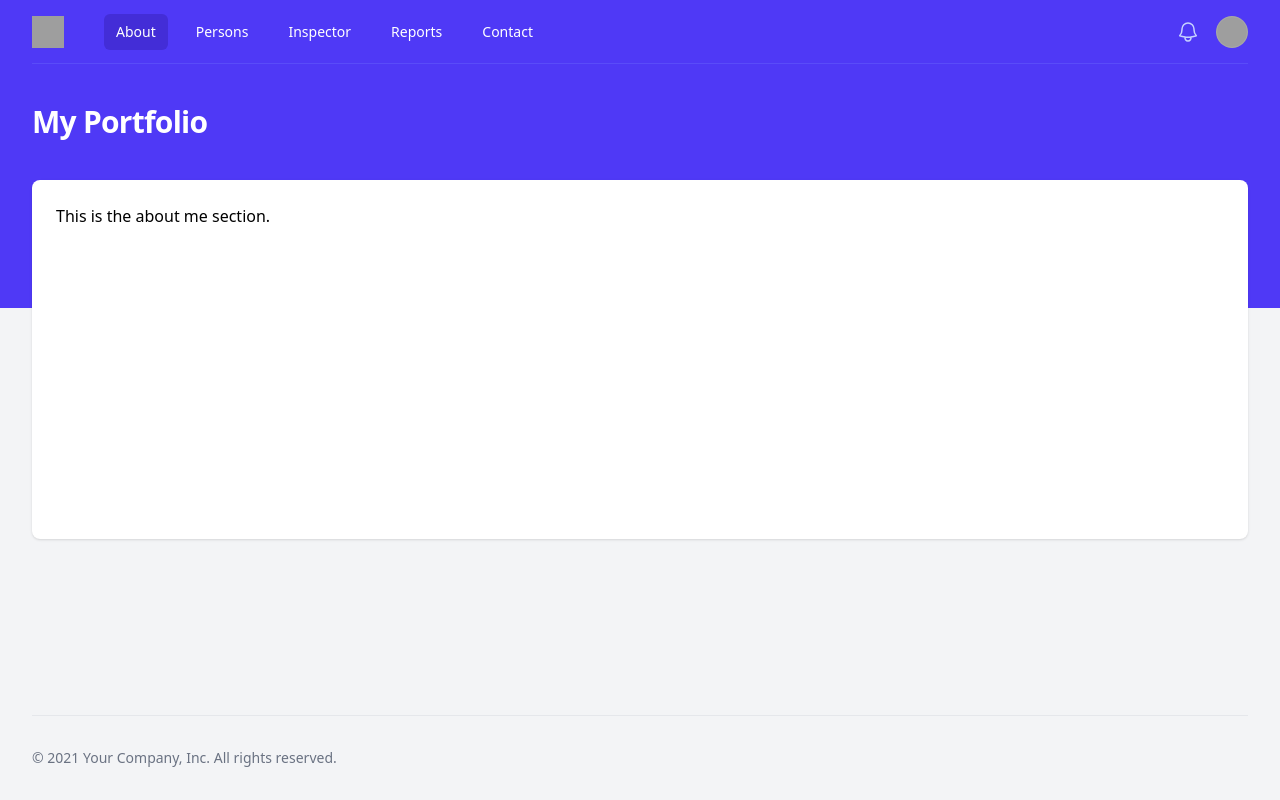
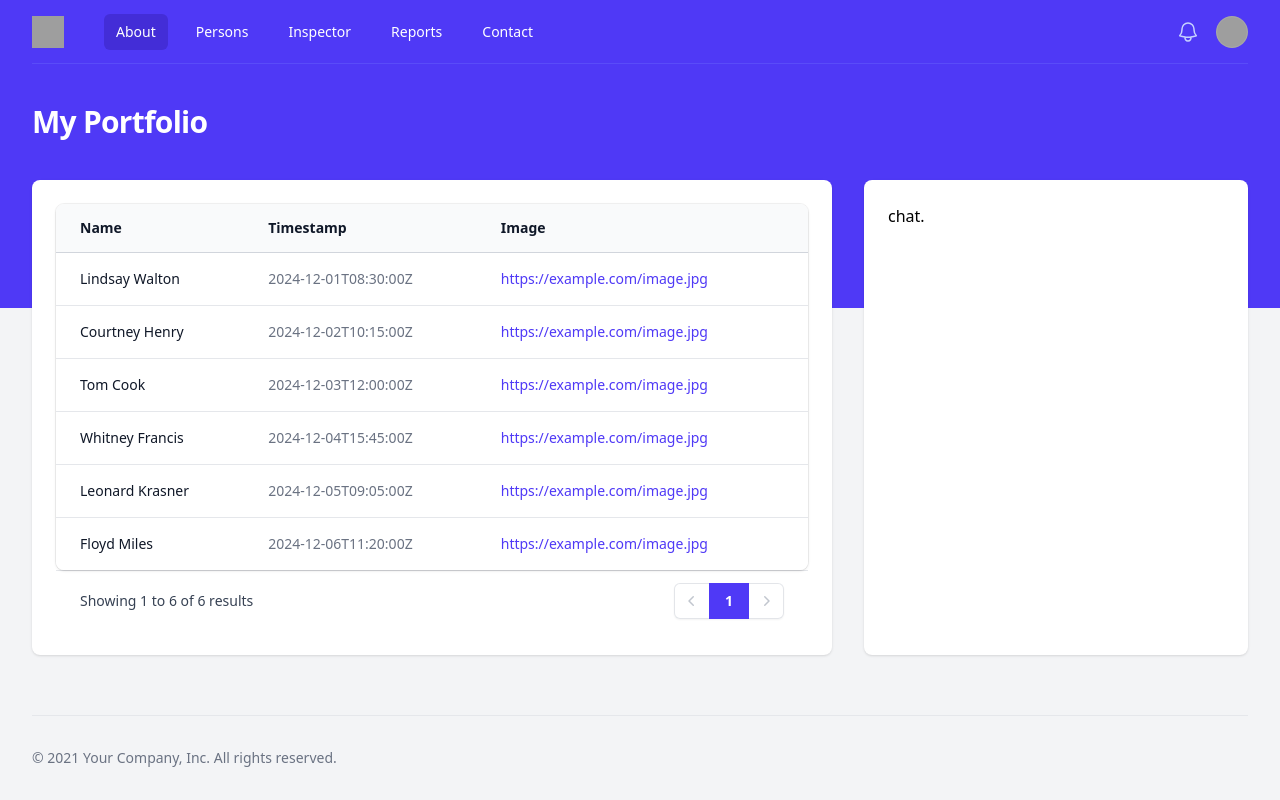
Before and after one commit to virtualitems/alejandrocr.co-2026, a React (Vite) app: page / in a window 1280 px wide. Built offline with nearby package versions, Linux system fonts and the light colour scheme; grey boxes are pictures that could not be loaded.

Commit message:
feat: add ReportsTable component and integrate it into the layout

```diff
--- /dev/null
+++ b/src/components/reports-table.tsx
@@ -0,0 +1,135 @@
+import { ChevronLeftIcon, ChevronRightIcon } from '@heroicons/react/20/solid'
+
+export type Person = {
+  name: string
+  timestamp: string
+  image: string
+}
+
+export type ReportsTableProps = {
+  people: Person[]
+  page?: number
+  pageSize?: number
+  total?: number
+  onPageChange?: (page: number) => void
+}
+
+export function ReportsTable({ people, page: pageProp, pageSize: pageSizeProp, total: totalProp, onPageChange }: ReportsTableProps) {
+  const pageSize = pageSizeProp ?? people.length
+  const total = totalProp ?? people.length
+  const totalPages = Math.max(1, Math.ceil(total / pageSize))
+  const page = Math.min(Math.max(pageProp ?? 1, 1), totalPages)
+  const start = total === 0 ? 0 : (page - 1) * pageSize + 1
+  const end = Math.min(total, page * pageSize)
+  const canGoPrev = page > 1 && Boolean(onPageChange)
+  const canGoNext = page < totalPages && Boolean(onPageChange)
+
+  return (
+    <div className="space-y-3">
+      <div className="-mx-4 -my-2 overflow-x-auto sm:-mx-6 lg:-mx-8">
+        <div className="inline-block min-w-full py-2 align-middle sm:px-6 lg:px-8">
+          <div className="overflow-hidden shadow-sm outline-1 outline-black/5 sm:rounded-lg dark:shadow-none dark:-outline-offset-1 dark:outline-white/10">
+            <table className="relative min-w-full divide-y divide-gray-300 dark:divide-white/15">
+              <thead className="bg-gray-50 dark:bg-gray-800/75">
+                <tr>
+                  <th
+                    scope="col"
+                    className="py-3.5 pr-3 pl-4 text-left text-sm font-semibold text-gray-900 sm:pl-6 dark:text-gray-200"
+                  >
+                    Name
+                  </th>
+                  <th
+                    scope="col"
+                    className="px-3 py-3.5 text-left text-sm font-semibold text-gray-900 dark:text-gray-200"
+                  >
+                    Timestamp
+                  </th>
+                  <th
+                    scope="col"
+                    className="px-3 py-3.5 text-left text-sm font-semibold text-gray-900 dark:text-gray-200"
+                  >
+                    Image
+                  </th>
+                </tr>
+              </thead>
+              <tbody className="divide-y divide-gray-200 bg-white dark:divide-white/10 dark:bg-gray-800/50">
+                {people.map((person) => (
+                  <tr key={`${person.name}-${person.timestamp}`}>
+                    <td className="py-4 pr-3 pl-4 text-sm font-medium whitespace-nowrap text-gray-900 sm:pl-6 dark:text-white">
+                      {person.name}
+                    </td>
+                    <td className="px-3 py-4 text-sm whitespace-nowrap text-gray-500 dark:text-gray-400">
+                      {person.timestamp}
+                    </td>
+                    <td className="px-3 py-4 text-sm whitespace-nowrap text-gray-500 dark:text-gray-400">
+                      <a
+                        href={person.image}
+                        className="text-indigo-600 hover:text-indigo-900 dark:text-indigo-400 dark:hover:text-indigo-300"
+                        target="_blank"
+                        rel="noreferrer"
+                      >
+                        {person.image}
+                      </a>
+                    </td>
+                  </tr>
+                ))}
+              </tbody>
+            </table>
+          </div>
+        </div>
+      </div>
+
+      <div className="flex items-center justify-between border-t border-gray-200 bg-white px-4 py-3 sm:px-6 dark:border-white/10 dark:bg-transparent">
+        <div className="flex flex-1 justify-between sm:hidden">
+          <button
+            type="button"
+            disabled={!canGoPrev}
+            onClick={() => canGoPrev && onPageChange?.(page - 1)}
+            className="relative inline-flex items-center rounded-md border border-gray-300 bg-white px-4 py-2 text-sm font-medium text-gray-700 hover:bg-gray-50 disabled:cursor-not-allowed disabled:opacity-60 dark:border-white/10 dark:bg-white/5 dark:text-gray-200 dark:hover:bg-white/10"
+          >
+            Previous
+          </button>
+          <button
+            type="button"
+            disabled={!canGoNext}
+            onClick={() => canGoNext && onPageChange?.(page + 1)}
+            className="relative ml-3 inline-flex items-center rounded-md border border-gray-300 bg-white px-4 py-2 text-sm font-medium text-gray-700 hover:bg-gray-50 disabled:cursor-not-allowed disabled:opacity-60 dark:border-white/10 dark:bg-white/5 dark:text-gray-200 dark:hover:bg-white/10"
+          >
+            Next
+          </button>
+        </div>
+        <div className="hidden sm:flex sm:flex-1 sm:items-center sm:justify-between">
+          <p className="text-sm text-gray-700 dark:text-gray-300">
+            Showing <span className="font-medium">{start}</span> to <span className="font-medium">{end}</span> of{' '}
+            <span className="font-medium">{total}</span> results
+          </p>
+          <div>
+            <nav aria-label="Pagination" className="isolate inline-flex -space-x-px rounded-md shadow-xs dark:shadow-none">
+              <button
+                type="button"
+                disabled={!canGoPrev}
+                onClick={() => canGoPrev && onPageChange?.(page - 1)}
+                className="relative inline-flex items-center rounded-l-md px-2 py-2 text-gray-400 inset-ring inset-ring-gray-300 hover:bg-gray-50 focus:z-20 focus:outline-offset-0 disabled:cursor-not-allowed disabled:opacity-60 dark:inset-ring-gray-700 dark:hover:bg-white/5"
+              >
+                <span className="sr-only">Previous</span>
+                <ChevronLeftIcon aria-hidden="true" className="size-5" />
+              </button>
+              <span className="relative z-10 inline-flex items-center bg-indigo-600 px-4 py-2 text-sm font-semibold text-white focus:z-20 dark:bg-indigo-500">
+                {page}
+              </span>
+              <button
+                type="button"
+                disabled={!canGoNext}
+                onClick={() => canGoNext && onPageChange?.(page + 1)}
+                className="relative inline-flex items-center rounded-r-md px-2 py-2 text-gray-400 inset-ring inset-ring-gray-300 hover:bg-gray-50 focus:z-20 focus:outline-offset-0 disabled:cursor-not-allowed disabled:opacity-60 dark:inset-ring-gray-700 dark:hover:bg-white/5"
+              >
+                <span className="sr-only">Next</span>
+                <ChevronRightIcon aria-hidden="true" className="size-5" />
+              </button>
+            </nav>
+          </div>
+        </div>
+      </div>
+    </div>
+  )
+}
--- a/src/main.tsx
+++ b/src/main.tsx
@@ -1,6 +1,7 @@
 import { StrictMode } from 'react'
 import { createRoot } from 'react-dom/client'
-import { Layout } from './layouts/1-column'
+import { Layout } from './layouts/2-columns'
+import { ReportsTable, type Person } from './components/reports-table'
 
 import './tailwind.css'
 
@@ -10,6 +11,39 @@ const user = {
   imageUrl:
     'https://images.unsplash.com/photo-1472099645785-5658abf4ff4e?ixlib=rb-1.2.1&ixid=eyJhcHBfaWQiOjEyMDd9&auto=format&fit=facearea&facepad=2&w=256&h=256&q=80'
 }
+
+const people: Person[] = [
+  {
+    name: 'Lindsay Walton',
+    timestamp: '2024-12-01T08:30:00Z',
+    image: 'https://example.com/image.jpg'
+  },
+  {
+    name: 'Courtney Henry',
+    timestamp: '2024-12-02T10:15:00Z',
+    image: 'https://example.com/image.jpg'
+  },
+  {
+    name: 'Tom Cook',
+    timestamp: '2024-12-03T12:00:00Z',
+    image: 'https://example.com/image.jpg'
+  },
+  {
+    name: 'Whitney Francis',
+    timestamp: '2024-12-04T15:45:00Z',
+    image: 'https://example.com/image.jpg'
+  },
+  {
+    name: 'Leonard Krasner',
+    timestamp: '2024-12-05T09:05:00Z',
+    image: 'https://example.com/image.jpg'
+  },
+  {
+    name: 'Floyd Miles',
+    timestamp: '2024-12-06T11:20:00Z',
+    image: 'https://example.com/image.jpg'
+  }
+]
 
 const navigation = [
   { name: 'About', href: '#', current: true },
@@ -35,8 +69,10 @@ createRoot(rootElement).render(
   <StrictMode>
     <Layout
       pageTitle="My Portfolio"
-      columnTitle="About Me"
-      columnNode={<p>This is the about me section.</p>}
+      leftColumnTitle="Table"
+      leftColumnNode={<ReportsTable people={people} />}
+      rightColumnTitle="Chat"
+      rightColumnNode={<p>chat.</p>}
       navigation={navigation}
       user={user}
       userNavigation={userNavigation}
```
